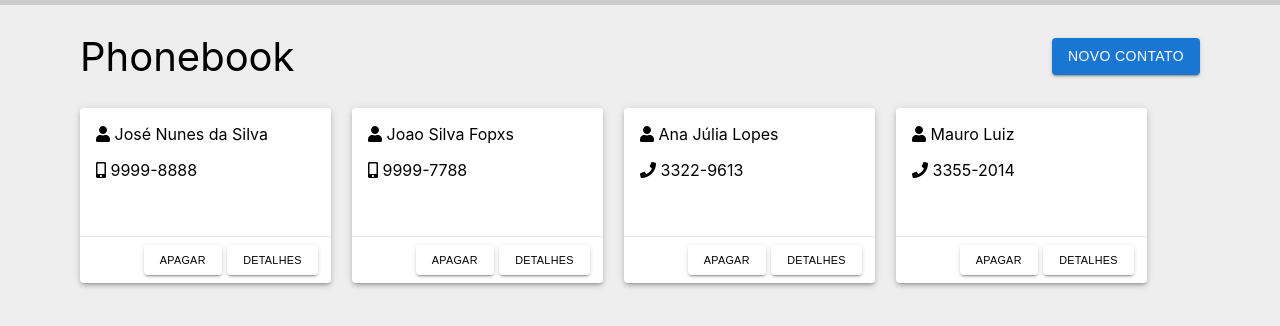
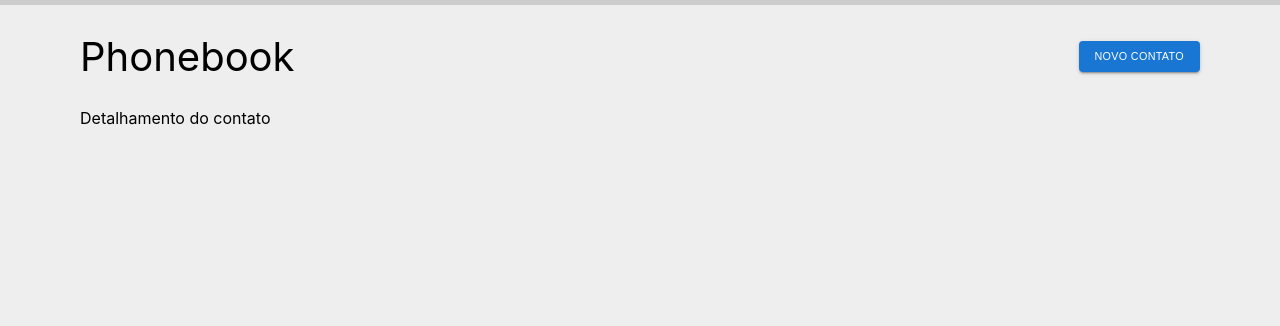
Before and after one commit to Sena32/unipe-phonebook, a React (Create React App) app: page /phonebook-detail in a window 1280 px wide. Shown: the top 326 px of the page. Built offline with nearby package versions, Linux system fonts and the light colour scheme; data requests are answered from the project's data file.

Commit message:
feat: adicionando o componente de detalhamento do botao

```diff
--- a/package.json
+++ b/package.json
@@ -11,6 +11,7 @@
     "@testing-library/user-event": "^7.2.1",
     "react": "^16.13.1",
     "react-dom": "^16.13.1",
+    "react-router-dom": "^5.1.2",
     "react-scripts": "3.4.1"
   },
   "scripts": {
--- a/src/App.js
+++ b/src/App.js
@@ -1,7 +1,20 @@
 import React from 'react';
+import { BrowserRouter as Router, Switch, Route } from 'react-router-dom'
+import Wrapper from './components/wrapper'
 import Phonebook from './containers/phonebook'
+import PhonebookDetail from './containers/phonebookDetail'
+
 import './App.css';
 
-const App = () => <Phonebook />
+const App = () => (
+  <Router>
+    <Switch>
+      <Wrapper>
+        <Route exact path='/' component={Phonebook} />
+        <Route exact path='/phonebook-detail' component={PhonebookDetail} />
+      </Wrapper>
+    </Switch>
+  </Router>
+)
 
 export default App;
--- /dev/null
+++ b/src/components/button/button.css
@@ -0,0 +1,29 @@
+/*Button*/
+.btn {
+  padding: 6px 16px;
+  font-size: 0.875rem;
+  min-width: 64px;
+  font-weight: 500;
+  line-height: 1.75;
+  border-radius: 4px;
+  letter-spacing: 0.02857em;
+  text-transform: uppercase;
+  transition: all .5s ease;
+  border: none;
+  cursor: pointer;
+  background-color: #fff;
+  box-shadow: 0px 3px 1px -2px rgba(0,0,0,0.2), 0px 2px 2px 0px rgba(0,0,0,0.14), 0px 1px 5px 0px rgba(0,0,0,0.12);
+}
+
+.btn:hover{ background-color: #dfdfdf }
+
+.btn-small {
+  font-size: 0.675rem;
+}
+
+.btn-primary {
+  color: #fff;
+  background-color: #1976d2;
+}
+
+.btn-primary:hover { background-color: #1359a0 }
--- /dev/null
+++ b/src/components/button/index.js
@@ -0,0 +1,16 @@
+import React from 'react'
+import './button.css'
+
+const Button = ({ children, variant, size, ...props}) => (
+  <button className={
+    "btn"
+    + (variant === 'primary' ? ' btn-primary' : '')
+    + (size === 'small' ? ' btn-small' : '')
+    }
+    {...props}
+  >
+    {children}
+  </button>
+)
+
+export default Button
--- /dev/null
+++ b/src/components/header/header.css
@@ -0,0 +1,11 @@
+.header {
+  margin: 0;
+  display: flex;
+  align-items: center;
+  justify-content: space-between;
+}
+
+.header h1 {
+  font-size: 2.5em;
+  font-weight: 400;
+}
--- /dev/null
+++ b/src/components/header/index.js
@@ -0,0 +1,13 @@
+import React from 'react'
+import './header.css'
+
+const Header = ({title= 'Phonebook' , children}) => (
+  <header className="header">
+    <h1>{title}</h1>
+    <div>
+      {children}
+    </div>
+  </header>
+)
+
+export default Header
--- /dev/null
+++ b/src/components/wrapper/index.js
@@ -0,0 +1,6 @@
+import React from 'react'
+import './wrapper.css'
+
+const Wrapper = ({ children }) => <div className="wrapper">{children}</div>
+
+export default Wrapper
--- /dev/null
+++ b/src/components/wrapper/wrapper.css
@@ -0,0 +1,8 @@
+.wrapper {
+  padding: 0 5em;
+  background: #eee;
+  width: 100%;
+  min-height: 100vh;
+  box-sizing: border-box;
+  border-top: 5px solid #ccc;
+}
--- a/src/containers/phonebook/index.js
+++ b/src/containers/phonebook/index.js
@@ -1,7 +1,9 @@
 import React, { Component } from 'react'
 import PhoneItem from '../../components/phoneItem'
 import HttpService from '../../utils/HttpService'
+import Header from '../../components/header'
 import Load from '../../components/load'
+import Button from '../../components/button'
 import './phonebook.css'
 
 class Phonebook extends Component {
@@ -15,7 +17,6 @@ class Phonebook extends Component {
     try {
       const data = await HttpService.get('http://localhost:4000/phoneBook')
       this.setState({ phoneBook: data })
-      console.log(data)
     } catch (error) {
       console.error(error)
     } finally {
@@ -36,22 +37,18 @@ class Phonebook extends Component {
         {this.state.isLoad ? (
           <Load />
         ) : (
-          <div className="wrapper">
-            <header className="header">
-              <h1>Phonebook</h1>
-              <div>
-                <button className="btn btn-primary">Novo Contato</button>
-              </div>
-            </header>
+          <>
+            <Header>
+              <Button variant='primary' size="small">Novo Contato</Button>
+            </Header>
             <div className="container">
               {this.state.phoneBook.map(({name, phoneNumber, phoneType, id}) => (
                 <div key={id}>
                   <PhoneItem name={name} number={phoneNumber} phoneType={phoneType} />
                 </div>
               ))}
-
-            </div>
-        </div>
+           </div>
+          </>
         )}
       </>
     )
--- a/src/containers/phonebook/phonebook.css
+++ b/src/containers/phonebook/phonebook.css
@@ -1,92 +1,3 @@
-.wrapper {
-  padding: 0 5em;
-  background: #eee;
-  width: 100%;
-  min-height: 100vh;
-  box-sizing: border-box;
-  border-top: 5px solid #ccc;
-}
-
-/*Button*/
-.header {
-  margin: 0;
-  display: flex;
-  align-items: center;
-  justify-content: space-between;
-}
-
-.header h1 {
-  font-size: 2.5em;
-  font-weight: 400;
-}
-
-/*Button*/
-.btn {
-  padding: 6px 16px;
-  font-size: 0.875rem;
-  min-width: 64px;
-  font-weight: 500;
-  line-height: 1.75;
-  border-radius: 4px;
-  letter-spacing: 0.02857em;
-  text-transform: uppercase;
-  transition: all .5s ease;
-  border: none;
-  cursor: pointer;
-  background-color: #fff;
-  box-shadow: 0px 3px 1px -2px rgba(0,0,0,0.2), 0px 2px 2px 0px rgba(0,0,0,0.14), 0px 1px 5px 0px rgba(0,0,0,0.12);
-}
-
-.btn:hover{ background-color: #dfdfdf }
-
-.btn-small {
-  font-size: 0.675rem;
-}
-
-.btn-primary {
-  color: #fff;
-  background-color: #1976d2;
-}
-
-.btn-primary:hover { background-color: #1359a0 }
-
-/*card*/
-.card{
-  margin: 0 1.3em 2em 0;
-  background-color: #fff;
-  border-radius: 4px;
-  box-shadow: 0px 3px 3px -2px rgba(0,0,0,0.2), 0px 3px 4px 0px rgba(0,0,0,0.14), 0px 1px 8px 0px rgba(0,0,0,0.12);
-}
-
-.card-content {
-  padding: 1em;
-  width: 100%;
-  min-height: 6em;
-}
-
-.card--actions{
-  border-top: 1px solid rgb(231, 230, 230);
-  display: flex;
-  padding: 8px;
-  justify-content: flex-end;
-}
-
-.card--actions button {  margin-right: .5em }
-
-/*phoneItem*/
-.phoneContainer{ width: 17em }
-
-.phoneItem{
-  padding: 0;
-  margin: 0;
-}
-
-.phoneItem li{
-  margin-bottom: 1em;
-  list-style-type: none
-}
-
-
 /*container*/
 .container {
   width: 100%;
--- /dev/null
+++ b/src/containers/phonebookDetail/index.js
@@ -0,0 +1,18 @@
+import React, { Component } from 'react'
+import Header from '../../components/header'
+import Button from '../../components/button'
+
+class PhonebookDetail extends Component {
+  render() {
+    return (
+      <>
+       <Header>
+        <Button variant='primary' size="small">Novo Contato</Button>
+      </Header>
+       <div>Detalhamento do contato</div>
+      </>
+    );
+  }
+}
+
+export default PhonebookDetail
```
Also changed, not shown: 1 other file (tests, documents, lock files or other folders).
